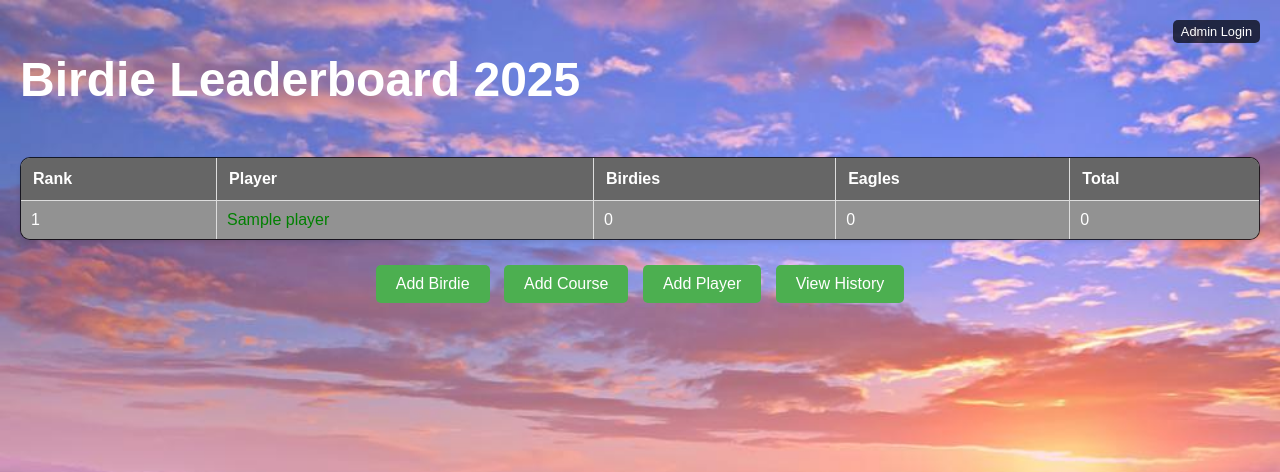
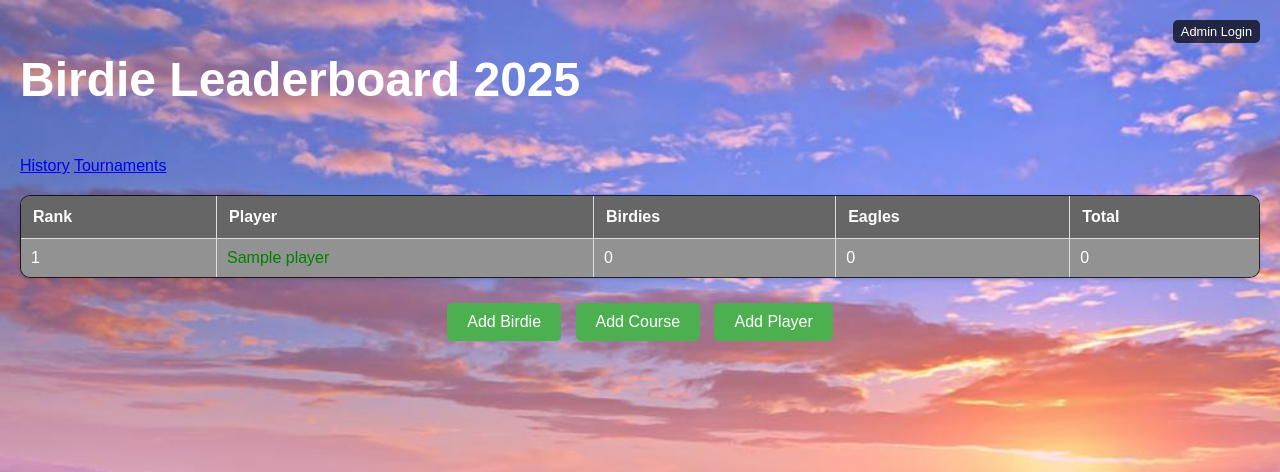
Before and after one commit to mawdis2/golf-leaderboard, a Flask app: page /leaderboard in a window 1280 px wide. Shown: the top 472 px of the page. Run offline with Flask 2, Linux system fonts and the light colour scheme; a user stored in the database is signed in; tables that the repository leaves empty hold one stand-in row (values such as "Sample post").

Commit message:
Add Tournaments button to leaderboard page

```diff
--- a/templates/leaderboard.html
+++ b/templates/leaderboard.html
@@ -124,6 +124,11 @@
             <a href="{{ url_for('main.login') }}" class="btn btn-secondary btn-sm admin-login">Admin Login</a>
         </div>
 
+        <div class="text-center mb-3">
+            <a href="{{ url_for('main.history') }}" class="btn btn-primary">History</a>
+            <a href="{{ url_for('main.tournaments') }}" class="btn btn-success">Tournaments</a>
+        </div>
+
         <table>
             <tr>
                 <th>Rank</th>
@@ -156,7 +161,6 @@
             <a href="{{ url_for('main.add_birdie') }}" class="button">Add Birdie</a>
             <a href="{{ url_for('main.add_course') }}" class="button">Add Course</a>
             <a href="{{ url_for('main.add_player') }}" class="button">Add Player</a>
-            <a href="{{ url_for('main.history') }}" class="button">View History</a>
         </div>
     </div>
 </body>
```
